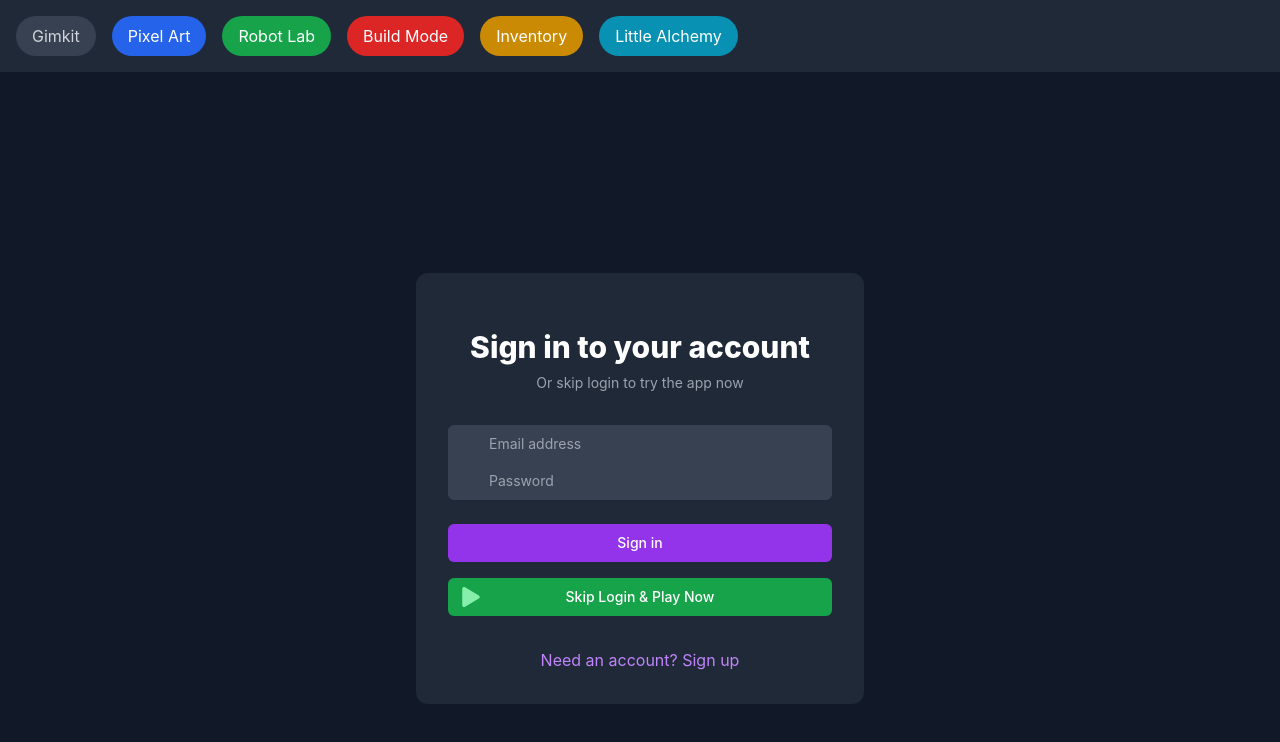
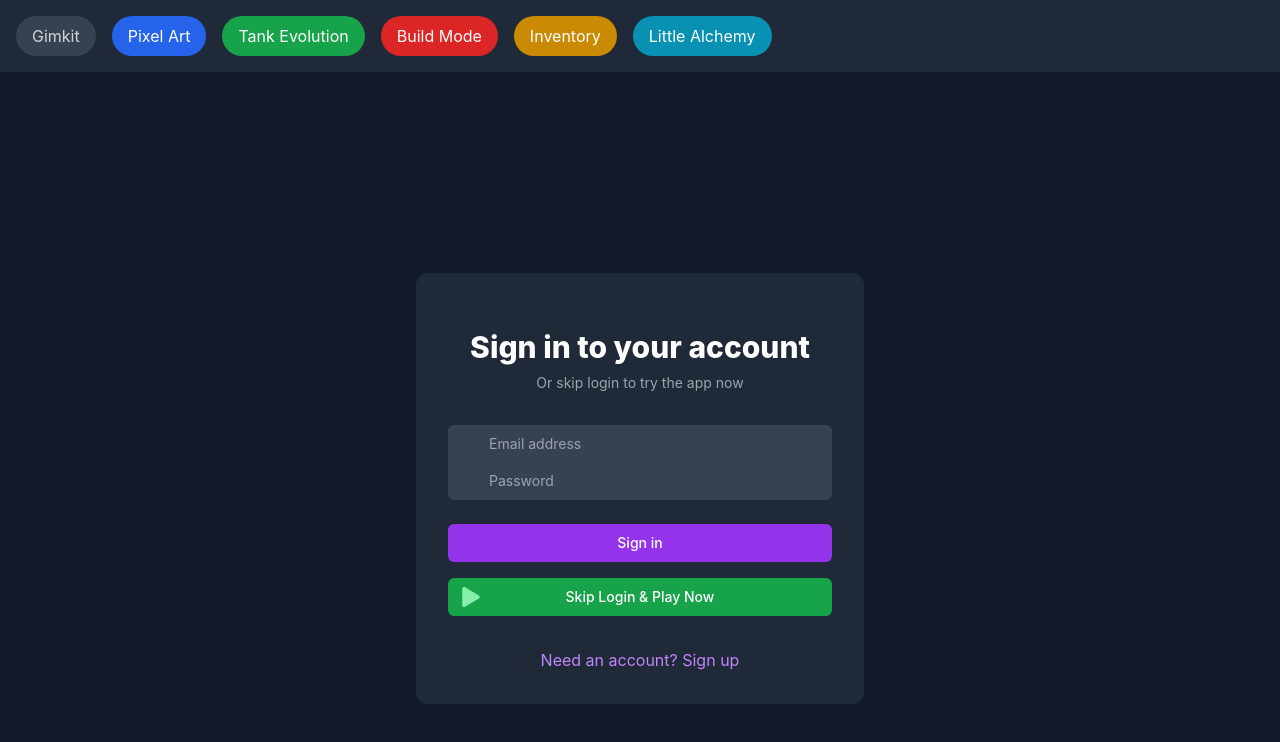
Before and after one commit to markmangroup/brian_m, a React (Create React App) app: page /login in a window 1280 px wide. Shown: the top 742 px of the page. Built offline with nearby package versions, Linux system fonts and the light colour scheme; no server answers.

Commit message:
chore: rename Robot Lab to Tank Evolution in navigation

```diff
--- a/src/App.js
+++ b/src/App.js
@@ -39,7 +39,7 @@ function AppContent() {
             Pixel Art
           </Link>
           <Link to="/robot-lab" className="px-4 py-2 rounded-full bg-green-600 hover:bg-green-500 transition-colors">
-            Robot Lab
+            Tank Evolution
           </Link>
           <Link to="/lego-build" className="px-4 py-2 rounded-full bg-red-600 hover:bg-red-500 transition-colors">
             Build Mode
--- a/src/components/RobotLab.jsx
+++ b/src/components/RobotLab.jsx
@@ -195,7 +195,7 @@ const RobotLab = () => {
     <ErrorBoundary>
       <div className="flex flex-col items-center">
         <h1 className="text-4xl font-bold text-emerald-400 mb-8 flex items-center">
-          <FaRobot className="mr-4" /> Robot Laboratory
+          <FaRobot className="mr-4" /> Tank Evolution
         </h1>
 
         <div className="bg-gray-800/50 p-8 rounded-2xl shadow-xl backdrop-blur-sm border border-emerald-500/20 w-full max-w-4xl">
```
